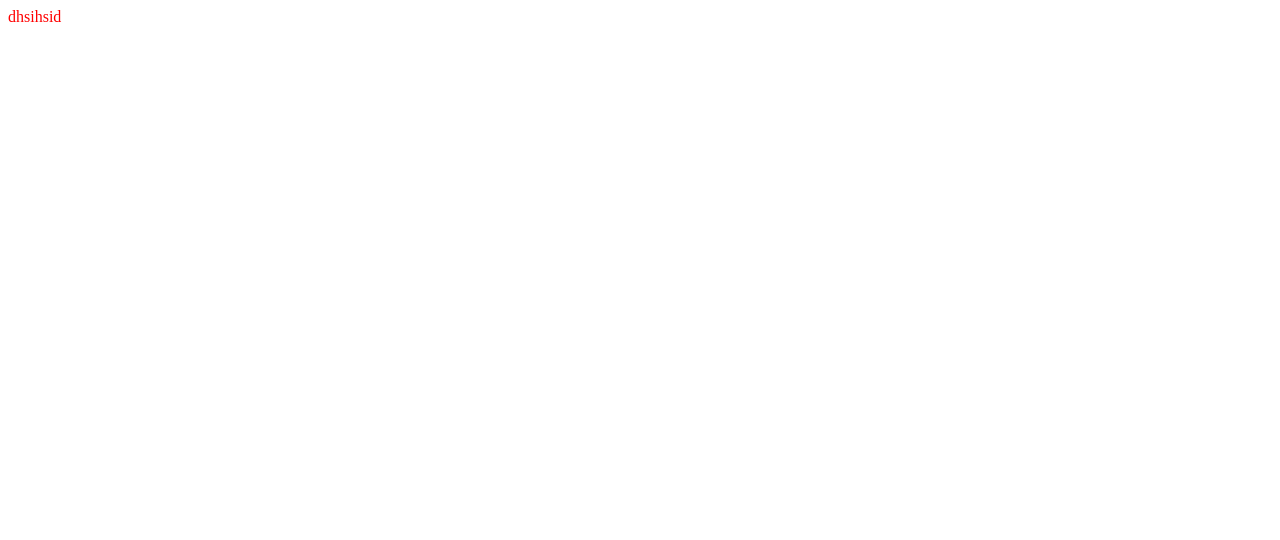
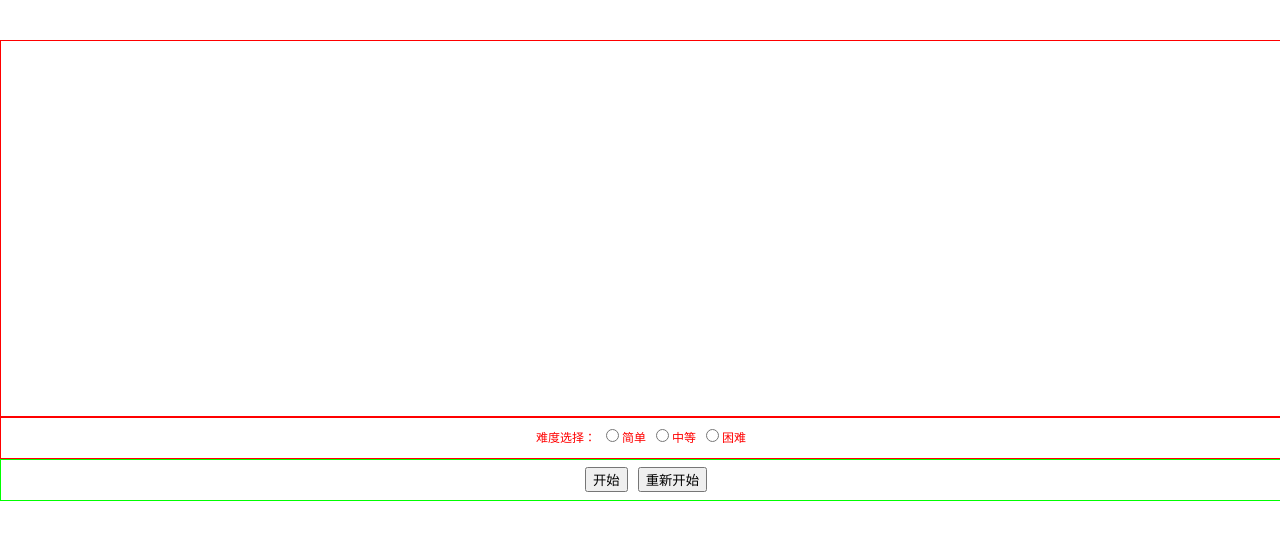
Before and after one commit to FateZeros/soduku, a React app: page / in a window 1280 px wide. Built offline with nearby package versions, Linux system fonts and the light colour scheme.

Commit message:
sodu update

```diff
--- a/index.html
+++ b/index.html
@@ -2,6 +2,7 @@
 <html lang="en">
 <head>
 	<meta charset="UTF-8">
+  <meta name="viewport" content="width=device-width, initial-scale=1">
 	<title>sodu</title>
 </head>
 <body>
--- a/package.json
+++ b/package.json
@@ -30,12 +30,12 @@
     "babel-loader": "^7.1.1",
     "babel-preset-es2015": "^6.24.1",
     "babel-preset-react": "^6.24.1",
+    "babel-preset-stage-0": "^6.24.1",
     "css-loader": "^0.28.4",
     "node-sass": "^4.5.3",
     "react": "^15.6.1",
     "react-dom": "^15.6.1",
     "react-redux": "^5.0.6",
-    "react-router": "^4.1.2",
     "redux": "^3.7.2",
     "redux-logger": "^3.0.6",
     "redux-thunk": "^2.2.0",
--- a/src/index.js
+++ b/src/index.js
@@ -6,6 +6,7 @@ import thunk from 'redux-thunk'
 import { createLogger } from 'redux-logger'
 
 import MainReducer from './reducers'
+import './index.scss'
 
 const middleware = [ thunk ]
 if (process.env.NODE_ENV !== 'production') {
@@ -23,16 +24,8 @@ const store = configureStore()
 
 import Game from './pages/game'
 
-class SudoKu extends Component {
-	render() {
-		return (
-			<Game />
-		)
-	}
-}
-
 ReactDOM.render(
 	<Provider store={store}>
-    <SudoKu />
+		<Game />
   </Provider>,
 document.getElementById('sodu'))
--- /dev/null
+++ b/src/index.scss
@@ -0,0 +1,4 @@
+html, body {
+	margin: 0;
+	padding: 0;
+}
--- /dev/null
+++ b/src/pages/cell.js
@@ -0,0 +1,13 @@
+import React, { Component } from 'react'
+
+export default class Cell extends Component {
+	render() {
+		return (
+			<td>
+				<input
+					type="tel"
+				/>
+			</td>
+		)
+	}
+}
--- a/src/pages/game.js
+++ b/src/pages/game.js
@@ -2,10 +2,39 @@ import React, { Component } from 'react'
 
 import styles from './game.scss'
 
+import Cell from './cell'
+
 export default class Game extends Component {
+
+	handleStart = () => {
+		console.log('start')
+	}
+
+	handleRestart = () => {
+		console.log('restart')
+	}
+
 	render() {
 		return (
-			<div className={styles.test}>dhsihsid</div>
+			<div className={styles.container}>
+				<div className={styles.sudoContent}>
+					<table>
+						<tbody>
+
+						</tbody>
+					</table>
+				</div>
+				<div className={styles.diffCheck}>
+					难度选择：
+					<input type="radio" value="easy" name="diff" />简单
+					<input type="radio" value="medium" name="diff" />中等
+					<input type="radio" value="hard" name="diff" />困难
+				</div>
+				<div className={styles.controlBtn}>
+					<button onClick={this.handleStart}>开始</button>
+					<button onClick={this.handleRestart}>重新开始</button>
+				</div>
+			</div>
 		)
 	}
 }
--- a/src/pages/game.scss
+++ b/src/pages/game.scss
@@ -1,3 +1,37 @@
-.test {
-	color: rgb(255, 0, 0);
+.container {
+	width: 375px;
+	height: 100%;
+	margin: 0 auto;
 }
+
+.sudoContent {
+	width: 100%;
+	height: 375px;
+	margin-top: 40px;
+	border: 1px solid;
+}
+
+.diffCheck {
+	width: 100%;
+	height: 40px;
+	line-height: 40px;
+	text-align: center;
+	font-size: 12px;
+	border: 1px solid rgb(255, 0, 0);
+
+	input {
+		margin-left: 10px;
+	}
+}
+
+.controlBtn {
+	width: 100%;
+	height: 40px;
+	line-height: 40px;
+	text-align: center;
+	border: 1px solid rgb(0, 255, 0);
+
+	button {
+		margin-left: 10px;
+	}
+}
```
Also changed, not shown: .babelrc, README.md, 1 other file.
